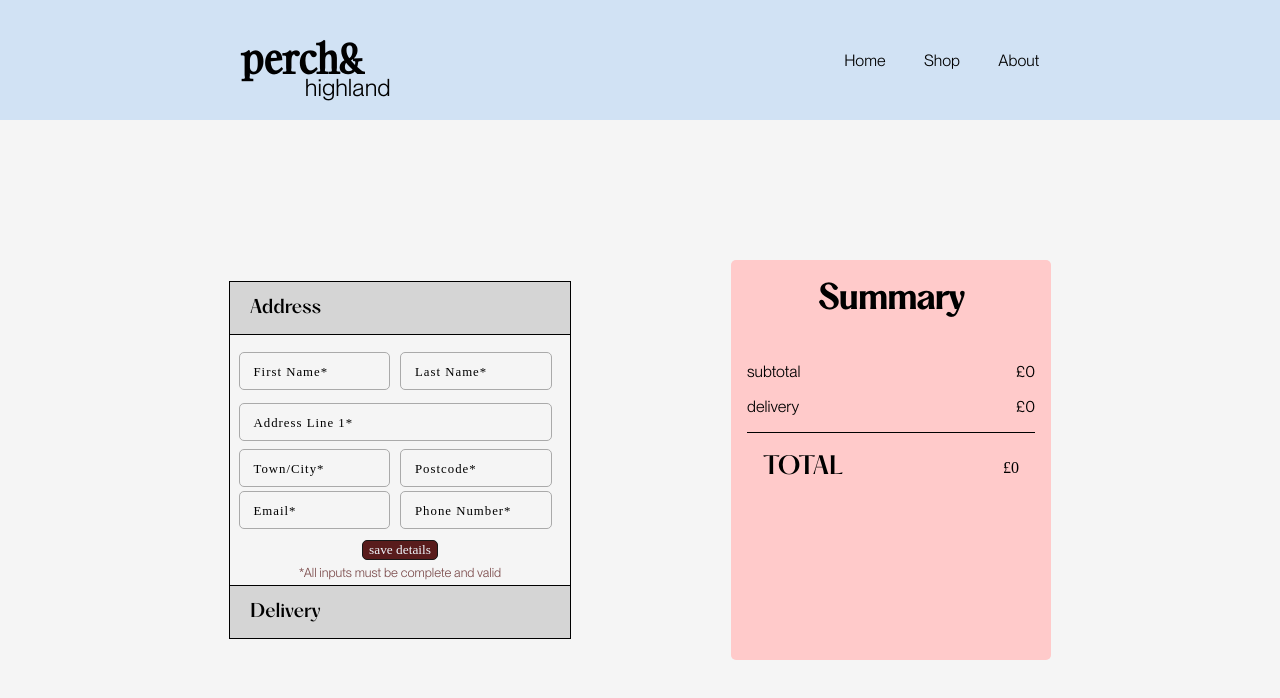
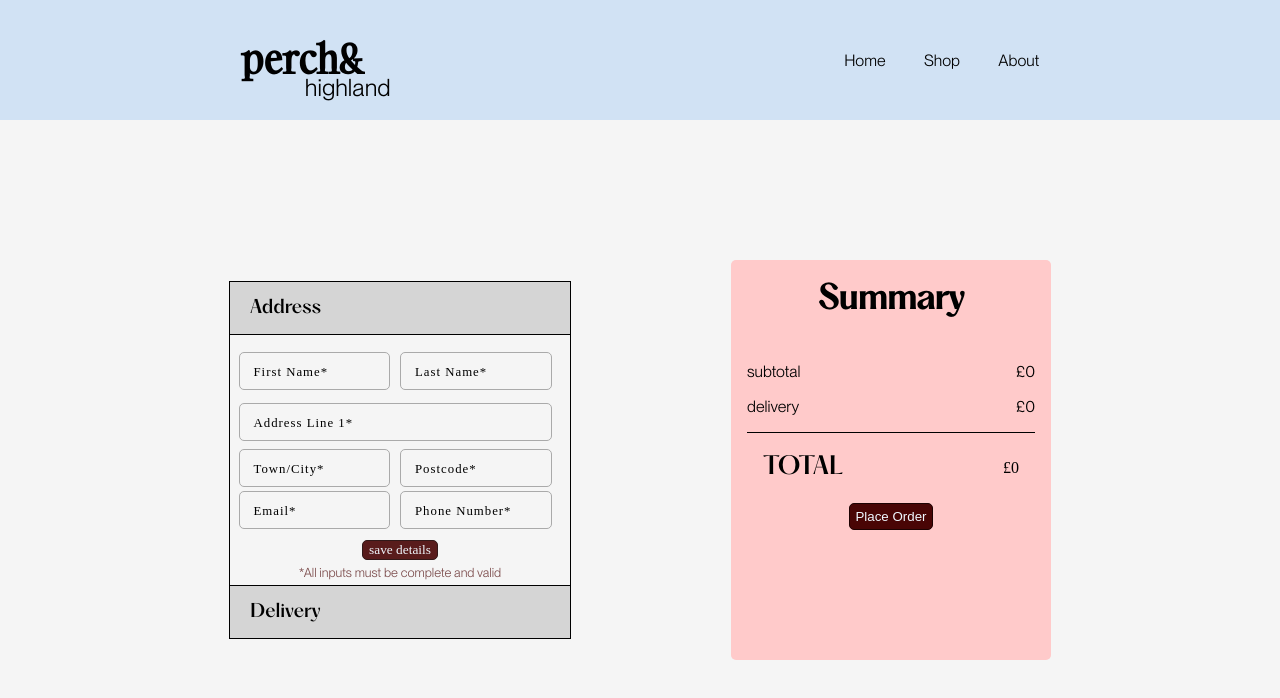
Before and after one commit to brian-david4/furniture-shop, a React (Vite) app in the folder furniture/: page /checkout/shipping-address in a window 1280 px wide. Shown: the top 698 px of the page. Built offline with nearby package versions, Linux system fonts and the light colour scheme; the HTML template or start-up script is replaced by a standard one; a web font is replaced by a local one.

Commit message:
Order Button in SummaryBox

```diff
--- a/furniture/src/Components/DeliveryForm/deliveryform.module.css
+++ b/furniture/src/Components/DeliveryForm/deliveryform.module.css
@@ -44,7 +44,7 @@
 .submitButton {
   font-family: "Vietnam Light";
   border-radius: 5px;
-  border: 1px solid black;
+  border: 1px solid var(--cart-dark-red-outline);
   background-color: var(--cart-dark-red);
   opacity: 0.9;
   color: aliceblue;
--- a/furniture/src/Pages/ShippingAddress/ShippingAddress.tsx
+++ b/furniture/src/Pages/ShippingAddress/ShippingAddress.tsx
@@ -17,7 +17,9 @@ const ShippingAddress = () => {
       <CheckoutNavbar />
       <div className={styles.bodyPlacement}>
         <Accordion items={items} />
-        <SummaryBox disabled={false} />
+        <SummaryBox disabled={false}>
+          <button className={styles.orderButton}>Place Order</button>
+        </SummaryBox>
       </div>
     </>
   );
--- a/furniture/src/Pages/ShippingAddress/shipaddress.module.css
+++ b/furniture/src/Pages/ShippingAddress/shipaddress.module.css
@@ -11,6 +11,14 @@
   height: fit-content;
 }
 
+.orderButton {
+  border-radius: 5px;
+  border: 1px solid var(--cart-dark-red-outline);
+  color: aliceblue;
+  background-color: var(--cart-dark-red);
+  padding: 5px;
+}
+
 @media (min-width: 768px) {
   .bodyPlacement {
     height: calc(100vh - var(--checkout-header-height));
--- a/furniture/src/index.css
+++ b/furniture/src/index.css
@@ -5,6 +5,7 @@
   --prod-navbar-hgt: 10vh;
   --ease-in-out-quart: cubic-bezier(0.76, 0, 0.24, 1);
   --cart-dark-red: rgb(73, 5, 5);
+  --cart-dark-red-outline: rgb(29, 2, 2);
   --cart-pink: rgb(255, 202, 202);
   --cart-btn-disabled: rgb(88, 72, 72);
   --checkout-navbar-colour: rgb(209, 226, 244);
```
